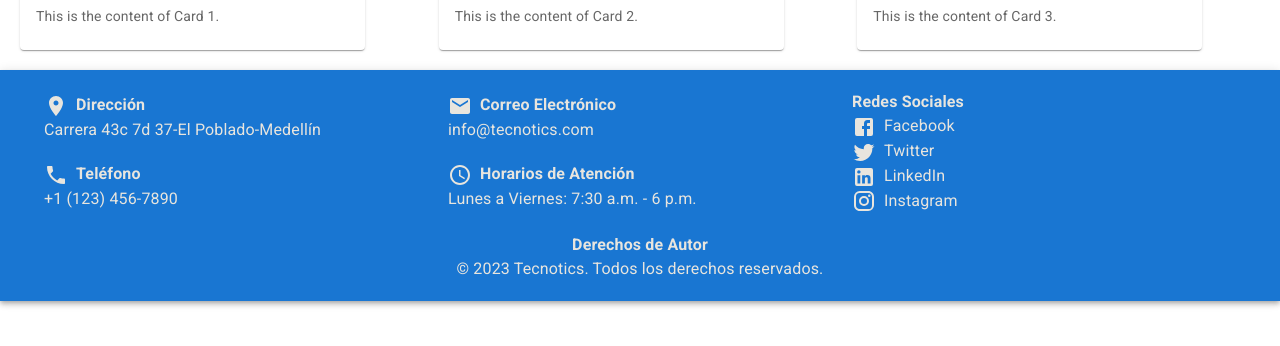
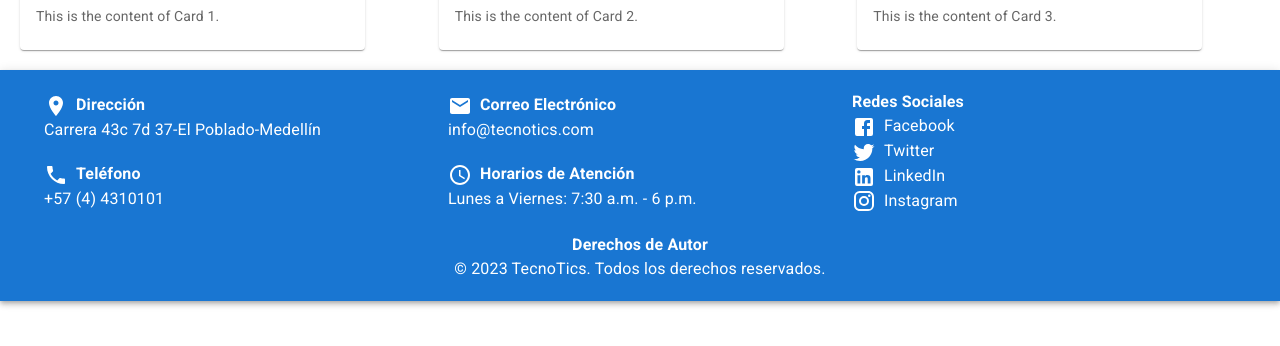
Before and after one commit to tecnotics/TecnoTics, a React (Vite) app: page / in a window 1280 px wide. Shown: the part 250-596 px from the top of the page. Built offline with nearby package versions, Linux system fonts and the light colour scheme.

Commit message:
Re Organizacion de Ruta y Link en Footer

```diff
--- a/src/Components/Footer/Footer.jsx
+++ b/src/Components/Footer/Footer.jsx
@@ -12,7 +12,7 @@ import InstagramIcon from "@mui/icons-material/Instagram";
 
 function Footer() {
   const footerStyle = {
-    color: "#e8e5de",
+    color: "#fff",
     padding: "20px",
   };
 
@@ -29,6 +29,11 @@ function Footer() {
     display: "grid",
     gridTemplateColumns: "repeat(3, 1fr)",
     gridGap: "20px",
+  };
+
+  const linkStyle = {
+    textDecoration: "none", // Elimina la subraya del enlace
+    color: "#fff", // Cambia el color del texto a blanco para que coincida con el estilo original
   };
 
   const copyrightStyle = {
@@ -49,7 +54,7 @@ function Footer() {
             <PhoneIcon style={iconStyle} />
             <strong>Teléfono</strong>
             <br />
-            +1 (123) 456-7890
+            +57 (4) 4310101
           </Typography>
         </div>
         <div>
@@ -70,23 +75,52 @@ function Footer() {
           <Typography variant="body1" style={sectionStyle}>
             <strong>Redes Sociales</strong>
             <br />
+            <a
+              href="https://www.facebook.com"
+              target="_blank"
+              rel="noopener noreferrer"
+              style={linkStyle}
+            >
               <FacebookIcon style={iconStyle} />
               Facebook
+            </a>
             <br />
+            <a
+              href="https://twitter.com/TecnoTics_"
+              target="_blank"
+              rel="noopener noreferrer"
+              style={linkStyle}
+            >
               <TwitterIcon style={iconStyle} />
               Twitter
+            </a>
             <br />
+            <a
+              href="https://www.linkedin.com"
+              target="_blank"
+              rel="noopener noreferrer"
+              style={linkStyle}
+            >
               <LinkedInIcon style={iconStyle} />
               LinkedIn
+            </a>
             <br />
+            <a
+              href="https://www.instagram.com/tecnotics_/"
+              target="_blank"
+              rel="noopener noreferrer"
+              style={linkStyle}
+            >
               <InstagramIcon style={iconStyle} />
               Instagram
+            </a>
           </Typography>
         </div>
       </Toolbar>
       <Typography variant="body1" style={copyrightStyle}>
         <strong>Derechos de Autor</strong>
-        <br />© 2023 Tecnotics. Todos los derechos reservados.
+        <br /> © {new Date().getFullYear()} TecnoTics. Todos los derechos
+        reservados.
       </Typography>
     </AppBar>
   );
--- a/src/Components/Navbar/Navbar.jsx
+++ b/src/Components/Navbar/Navbar.jsx
@@ -107,7 +107,7 @@ function Navbar() {
         >
           <div style={{ display: "flex", alignItems: "center" }}>
             <img
-              src="../../../public/img/favicom.png"
+              src="../../../src/assets/images/favicom.png"
               alt="Icono"
               style={{
                 width: "40px",
```
Also changed, not shown: src/assets/images/favicom.png (renamed from public/img/favicom.png). Lines whose indentation alone changed are shown as unchanged.
